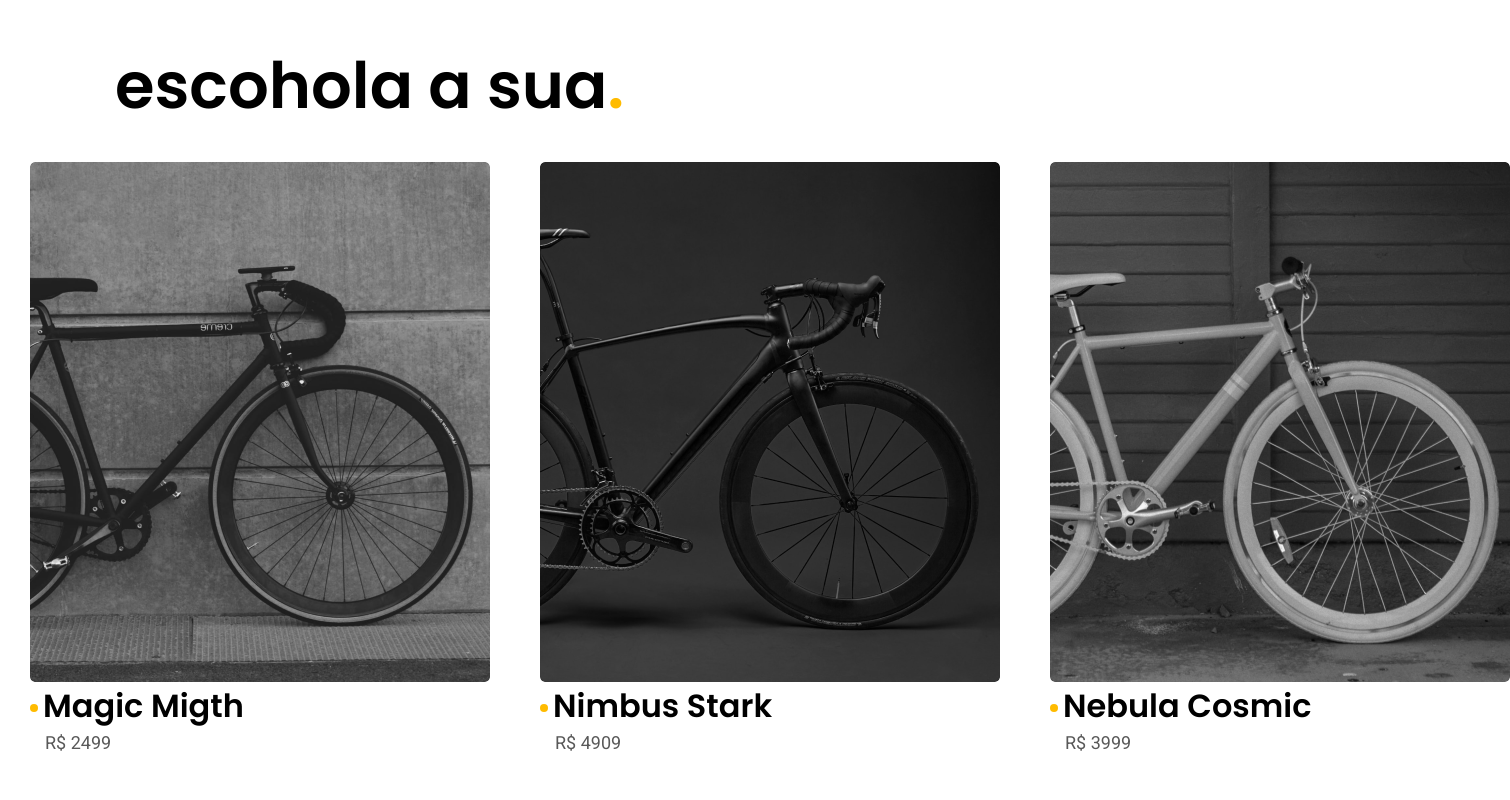
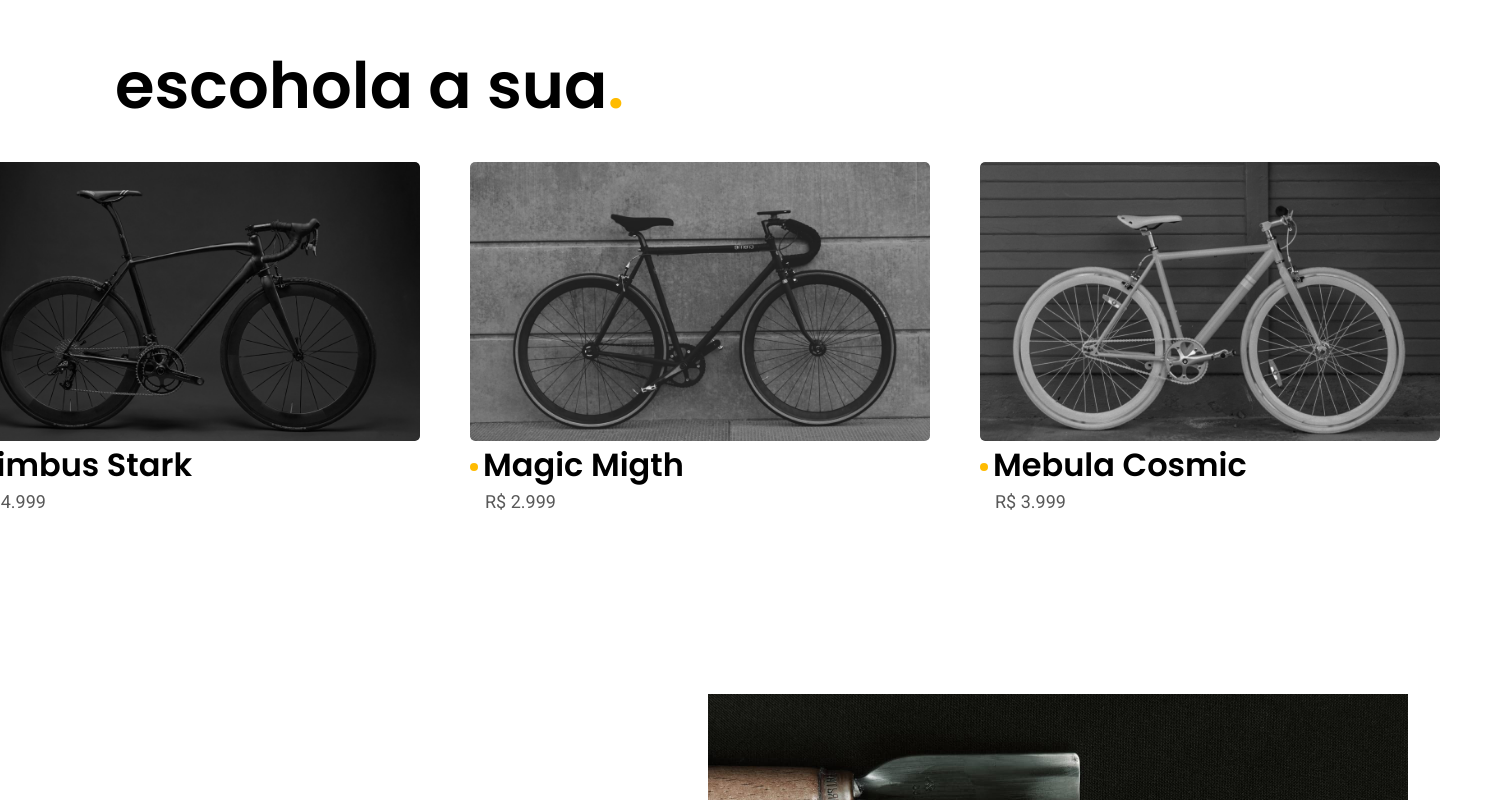
Before and after one commit to NazariiSova/react-bikcraft, a React (Create React App) app: page /bicicleta-interna in a window 1280 px wide. Shown: the part 960-1760 px from the top of the page, 1510 px wide, since content can reach past the window. Built offline with nearby package versions, Linux system fonts and the light colour scheme.

Commit message:
fixed some problems of arrays

```diff
--- /dev/null
+++ b/src/components/HomeBikeCatalog/HomeBikeCatalog.jsx
@@ -0,0 +1,28 @@
+import React from "react";
+import { Link } from "react-router-dom";
+import { dataBikeCatalog } from "../arrayBikes/arrayBikes"
+import "./HomeBikeCatalog.scss"
+
+export const HomeBikeCatalog = () => {
+  return (
+    <div className="home-bike-catalog-container">
+      {dataBikeCatalog.map((bike) =>(
+        <div className="catalog-card-item" key={bike.id}>
+          <Link
+            to={`/bicicleta-interna?id=${bike.id}`}
+
+          >
+            <img
+              className="catalog-card-img"
+              src={bike.img}
+              alt={bike.title}
+              style={{ cursor: "pointer" }}
+            />
+          </Link >
+          <div className="catalog-card-description">{bike.title}</div>
+          <div className="catalog-card-price">{bike.price}</div>
+        </div>
+      ))}
+    </div>
+  )
+}
--- /dev/null
+++ b/src/components/HomeBikeCatalog/HomeBikeCatalog.scss
@@ -0,0 +1,53 @@
+@import "../../components/styles/variables.scss";
+@import "../../components/styles/mixins.scss";
+
+.home-bike-catalog-container{
+    display: flex;
+}
+.catalog-card {
+    &-item {
+        margin-left: 50px;
+      }
+
+    &-img {
+      margin-top: 40px;
+
+      width: 460px;
+      border-radius: 5px;
+    }
+
+    &-description {
+      color: $black-color;
+      font-family: "Poppins";
+      font-style: normal;
+      font-weight: 600;
+      font-size: 32px;
+      line-height: 40px;
+
+      display: inline-block;
+      vertical-align: middle;
+      margin-right: 10px;
+
+      &::before {
+        content: "";
+        display: inline-block;
+        width: 8px;
+        height: 8px;
+        border-radius: 50%;
+        margin-right: 5px;
+        vertical-align: middle;
+        background-color: $orange-color;
+      }
+    }
+
+    &-price {
+      font-family: "Roboto";
+      font-style: normal;
+      font-weight: 500;
+      font-size: 18px;
+      line-height: 24px;
+      color: $dark-gray-color;
+      margin-left: 15px;
+      margin-top: 5px;
+    }
+  }
--- a/src/components/OthersBikes/OthersBikes.jsx
+++ b/src/components/OthersBikes/OthersBikes.jsx
@@ -4,7 +4,7 @@ import "./OthersBikes.scss";
 
 
 export const OtherBikes = ({ subBikes, handlerChangeItem }) => {
-  console.log(subBikes);
+
   return (
     <div className="others-bikes-container">
       {subBikes.map((subBike) => (
--- /dev/null
+++ b/src/components/arrayAdvantages/arrayAdvantages.jsx
@@ -0,0 +1,49 @@
+
+
+import  bike from "../img/Icons/bike.png"
+import leaf from "../img/Icons/leaf.png";
+import lock from "../img/Icons/lock.png";
+import material from "../../components/img/Icons/material.png";
+import speed from "../../components/img/Icons/speed.png";
+import traker from "../../components/img/Icons/tracker.png";
+
+
+
+export const dataAdvantages = [
+    {img: bike,
+        alt: "bike",
+        title: "Reparo Elétrico",
+        description: `Garantimos o reparo competo do seu motor em caso de falhas.
+        Sabemos que falhas são raras, mas estamos aqui caso ocorra.`,
+    },
+    {img: material ,
+        alt: "material",
+        title: "Reparo de Quadro",
+        description: `Nossos quadros são feitos para durar para sempre. Mas caso
+        algo ocorra, ficamos felizes em reparar.`,
+    },
+    {img: leaf ,
+        alt: "support",
+        title: "Sustentável",
+        description: `Trabalhamos com a filosofia de desperdício zero. Qualquer
+        parte defeituosa é reciclada e reutilizada em outro projeto.`,
+    },
+    {img: traker,
+        alt: "tracker",
+        title: "Recuperação",
+        description: `Recuperamos Bikcrafts roubadas sem custo adicional para o
+        dono. Se não conseguirmos recuperar, damos uma nova para você.`,
+    },
+    {img: lock,
+        alt: "Safety",
+        title: "Segurança",
+        description: `O nosso seguro garante que todo reparo seja feito com peças
+        genuínas e de alta qualidade. Confie na Bikcraft.`,
+    },
+    {img: speed,
+        alt: "speed",
+        title: "Rapidez",
+        description: `A sua Bikcraft ficará pronta para uso no mesmo dia, caso você
+        traga ela para ser reparada em uma das filiais.`,
+    },
+];
--- a/src/components/СhoiceBikes/ChoiceBikes.jsx
+++ b/src/components/СhoiceBikes/ChoiceBikes.jsx
@@ -13,8 +13,6 @@ import quantity from "./img/quantity.png";
 import dec from "../img/dec.svg";
 
 export const BicicletaInterna = ({mainBike, subBikes, handlerChangeItem}) => {
-  console.log(mainBike)
-  console.log(subBikes);
 
   return (
 
--- a/src/pages/Bicicleta-interna/Bicicleta-interna.page.jsx
+++ b/src/pages/Bicicleta-interna/Bicicleta-interna.page.jsx
@@ -27,7 +27,7 @@ const BicicletaInternaPage = () => {
   );
 
   const handlerChangeItem = (event) => {
-    console.log(event);
+
     const newBikeName = event.target.title;
 
     const newMainBike = dataBikeCatalog.find((bike) => {
--- a/src/pages/Contato/Contato.page.jsx
+++ b/src/pages/Contato/Contato.page.jsx
@@ -1,8 +1,13 @@
 import React from "react";
+import "./contatoPage.scss"
 const ContatoPage = () => {
     return (
-        <div>
-            fsdjhgf dsfjkhfjd fdsugjhfj dfjhgfjh
+        <div className="contacts-container">
+            <div className="contacts-header">
+                <div className="contacts-header-title-small">RESPOSTAS EM ATÉ 24H</div>
+                <div className="contacts-header-title">nosso contato</div>
+            </div>
+            <div className="contacts-"></div>
         </div>
     )
 };
--- /dev/null
+++ b/src/pages/Contato/contatoPage.scss
@@ -0,0 +1,2 @@
+@import "../../components/styles/variables.scss";
+@import "../../components/styles/mixins.scss";
--- a/src/pages/Home/Home.page.jsx
+++ b/src/pages/Home/Home.page.jsx
@@ -5,10 +5,7 @@ import dec from "../../components/img/dec.svg";
 import { Link } from "react-router-dom";
 import Footer from "../../components/footer/Footer";
 import { SupportCard } from "../../components/support-card/SupportCard";
-
-import bicicleta1 from "./imgHome/bicicleta1.png";
-import bicicleta2 from "./imgHome/bicicleta2.png";
-import bicicleta3 from "./imgHome/bicicleta3.png";
+import { HomeBikeCatalog } from "../../components/HomeBikeCatalog/HomeBikeCatalog"
 
 import firstIcon from "../../components/img/Icons/bike.png";
 import secondIcon from "../../components/img/Icons/tracker.png";
@@ -52,51 +49,9 @@ const HomePage = () => {
       <div className="catalog-container">
         <div className="catalog-title">escohola a sua</div>
         <div className="catalog-cards">
-          <div className="catalog-card-item">
-            <Link
-              to={`/bicicleta-interna?id=2`}
+          <HomeBikeCatalog/>
 
-            >
-              <img
-                className="catalog-card-img"
-                src={bicicleta2}
-                alt="bicicleta2"
-                style={{ cursor: "pointer" }}
-              />
-            </Link >
-            <div className="catalog-card-description">Magic Migth</div>
-            <div className="catalog-card-price">R$ 2499</div>
-          </div>
-          <div className="catalog-card-item">
-          <Link
-              to={`/bicicleta-interna?id=1`}
 
-            >
-              <img
-                className="catalog-card-img"
-                src={bicicleta1}
-                alt="bicicleta1"
-                style={{ cursor: "pointer" }}
-              />
-            </Link >
-            <div className="catalog-card-description">Nimbus Stark</div>
-            <div className="catalog-card-price">R$ 4909</div>
-          </div>
-          <div className="catalog-card-item">
-          <Link
-              to={`/bicicleta-interna?id=3`}
-
-            >
-              <img
-                className="catalog-card-img"
-                src={bicicleta3}
-                alt="bicicleta3"
-                style={{ cursor: "pointer" }}
-              />
-            </Link >
-            <div className="catalog-card-description">Nebula Cosmic</div>
-            <div className="catalog-card-price">R$ 3999 </div>
-          </div>
         </div>
       </div>
       <div className="diferencial-container">
--- a/src/pages/Home/homePage.scss
+++ b/src/pages/Home/homePage.scss
@@ -62,59 +62,14 @@
 }
 
 .catalog-container {
-  height: 734px;
   width: 1460px;
 }
 
 .catalog-cards {
-  margin-left: 70px;
+
   margin-right: -70px;
   display: flex;
   justify-content: space-between;
-}
-
-.catalog-card {
-  &-img {
-    margin-top: 40px;
-    height: 520px;
-    width: 460px;
-    border-radius: 5px;
-  }
-
-  &-description {
-    color: $black-color;
-    font-family: "Poppins";
-    font-style: normal;
-    font-weight: 600;
-    font-size: 32px;
-    line-height: 40px;
-
-    display: inline-block;
-    vertical-align: middle;
-    margin-right: 10px;
-
-    &::before {
-      content: "";
-      display: inline-block;
-      width: 8px;
-      height: 8px;
-      border-radius: 50%;
-      margin-right: 5px;
-      vertical-align: middle;
-      background-color: $orange-color;
-    }
-  }
-
-  &-price {
-    font-family: "Roboto";
-    font-style: normal;
-    font-weight: 500;
-    font-size: 18px;
-    line-height: 24px;
-    color: $dark-gray-color;
-    margin-left: 15px;
-    margin-top: 5px;
-  }
 }
 
 .catalog {
@@ -130,9 +85,6 @@
       content: ".";
       color: $orange-color;
     }
-  }
-  &-card-item {
-    margin-left: 50px;
   }
 }
 
```
Also changed, not shown: src/pages/Seguros/Seguros.page.jsx (+10 -69 lines).
